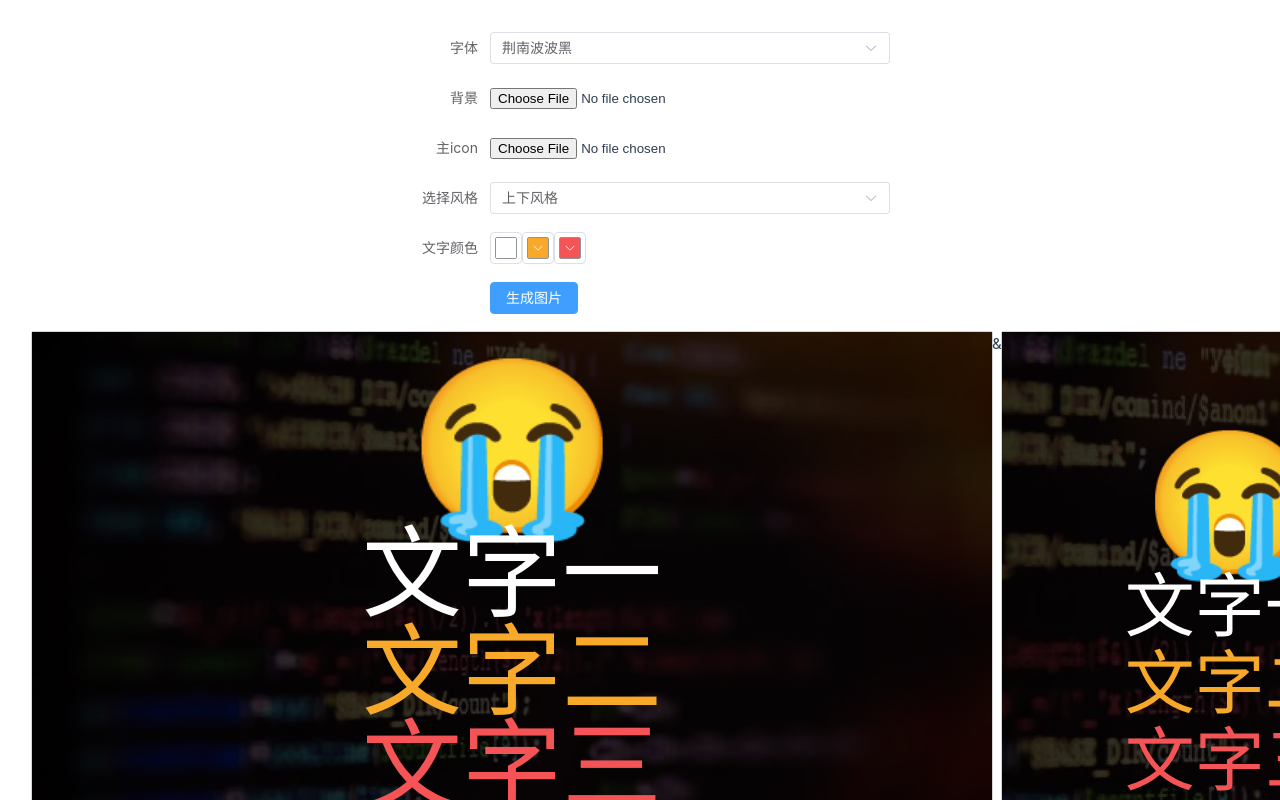
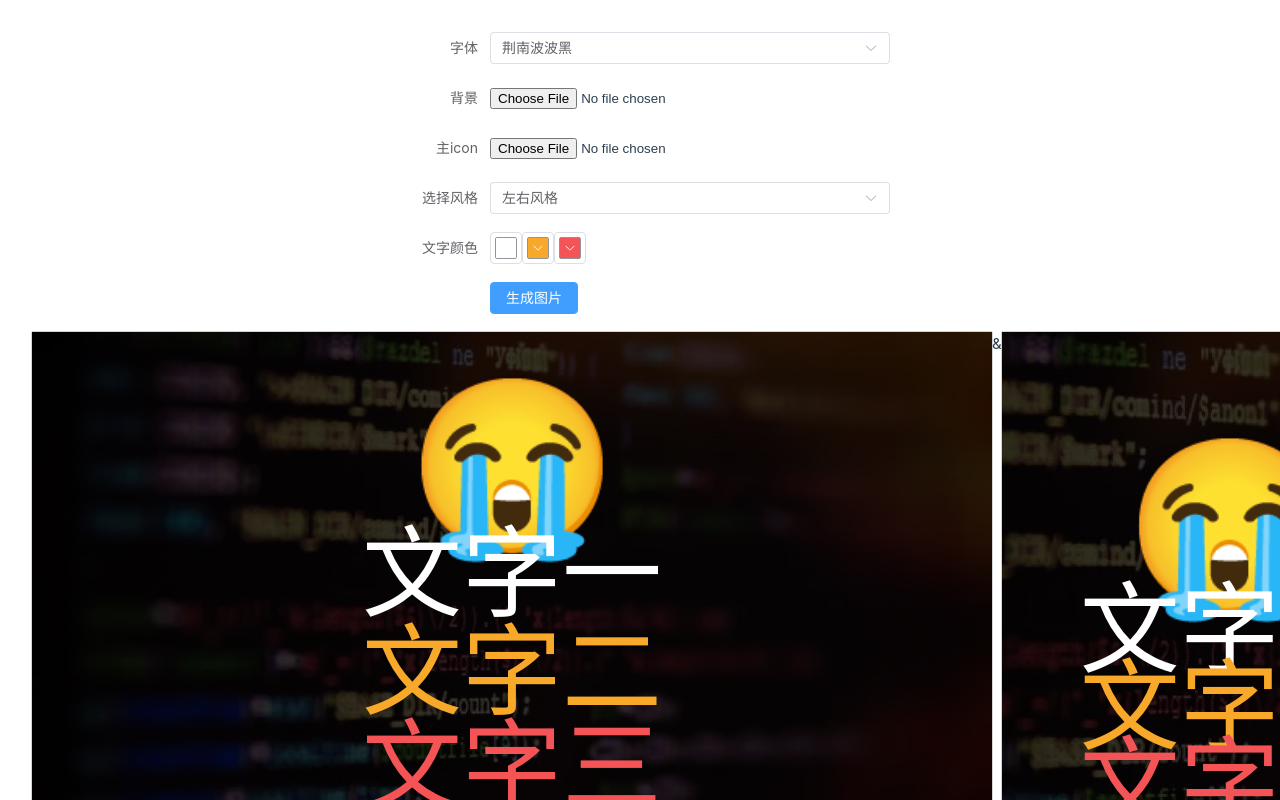
Before and after one commit to shaobeichen/cover, a Vue app: page / in a window 1280 px wide. Shown: the top 800 px of the page. Built offline with nearby package versions, Linux system fonts and the light colour scheme; a web font is replaced by a local one.

Commit message:
feat: update

```diff
--- a/components.d.ts
+++ b/components.d.ts
@@ -7,19 +7,14 @@ export {}
 /* prettier-ignore */
 declare module 'vue' {
   export interface GlobalComponents {
-    Container: typeof import('./src/components/container.vue')['default']
-    copy: typeof import('./src/components/drag-image copy.vue')['default']
     DragImage: typeof import('./src/components/drag-image.vue')['default']
     DragText: typeof import('./src/components/drag-text.vue')['default']
     ElButton: typeof import('element-plus/es')['ElButton']
     ElColorPicker: typeof import('element-plus/es')['ElColorPicker']
-    ElDivider: typeof import('element-plus/es')['ElDivider']
     ElForm: typeof import('element-plus/es')['ElForm']
     ElFormItem: typeof import('element-plus/es')['ElFormItem']
-    ElInput: typeof import('element-plus/es')['ElInput']
     ElOption: typeof import('element-plus/es')['ElOption']
     ElSelect: typeof import('element-plus/es')['ElSelect']
-    Home: typeof import('./src/components/home.vue')['default']
     ImageContainer: typeof import('./src/components/image-container.vue')['default']
     RouterLink: typeof import('vue-router')['RouterLink']
     RouterView: typeof import('vue-router')['RouterView']
--- a/src/components/drag-image.vue
+++ b/src/components/drag-image.vue
@@ -1,27 +1,23 @@
 <script setup>
-import { ref } from 'vue'
-
 const props = defineProps({
   src: {
     type: String,
     default: ''
-  },
-  initxy: {
-    type: Object,
-    default: () => ({ x: 0, y: 0 })
   }
 })
-
-let y = ref(props.initxy?.y)
-let x = ref(props.initxy?.x || '-50%')
 </script>
 
 <template>
   <img
     v-if="src"
     ref="el"
-    style="position: absolute; font-size: 100px; left: 50%; user-select: none; user-drag: none"
-    :style="{ transform: `translate3d(${x}, ${y}px, 0)` }"
+    style="
+      position: absolute;
+      user-select: none;
+      white-space: nowrap;
+      user-drag: none;
+      object-fit: cover;
+    "
     :src="src"
   />
 </template>
--- a/src/components/drag-text.vue
+++ b/src/components/drag-text.vue
@@ -1,26 +1,16 @@
 <script setup>
-import { ref } from 'vue'
-
 const props = defineProps({
   text: {
     type: String,
     default: '文字Text'
-  },
-  initxy: {
-    type: Object,
-    default: () => ({ x: '-50%', y: 0 })
   }
 })
-
-let y = ref(props.initxy?.y)
-let x = ref(props.initxy?.x || '-50%')
 </script>
 
 <template>
   <div
     ref="el"
-    style="position: absolute; left: 50%; user-select: none; white-space: nowrap"
-    :style="{ transform: `translate3d(${x}, ${y}px, 0)` }"
+    style="position: absolute; user-select: none; white-space: nowrap"
     contenteditable
     v-html="text"
   ></div>
--- a/src/components/image-container.vue
+++ b/src/components/image-container.vue
@@ -1,73 +1,48 @@
 <template>
   <div style="position: relative; width: 960px; height: 540px; box-shadow: 0 0 1px black">
     <drag-text
-      :text="emoji"
-      :initxy="{ y: textEmojiY }"
-      :style="{ fontSize: `${fontSize + 70}px` }"
+      v-for="(item, index) in texts"
+      :key="index"
+      :text="item.text"
+      :style="item"
+      style="transform: translate3d(-50%, 0, 0)"
     />
-    <drag-text
-      :text="text1"
-      :initxy="{ y: text1Y }"
-      :style="{ color: color1, fontSize: `${fontSize}px` }"
-    />
-    <drag-text
-      :text="text2"
-      :initxy="{ y: text2Y }"
-      :style="{ color: color2, fontSize: `${fontSize}px` }"
-    />
-    <drag-text
-      :text="text3"
-      :initxy="{ y: text3Y }"
-      :style="{ color: color3, fontSize: `${fontSize}px` }"
-    />
-    <drag-image
-      :src="icon"
-      :initxy="{ y: textEmojiY }"
-      style="width: 200px; height: 200px; object-fit: cover"
-    />
+    <drag-image :src="icon" :style="iconStyle" style="transform: translate3d(-50%, 0, 0)" />
     <img :src="background" style="width: 100%; height: 100%; object-fit: cover" />
   </div>
 </template>
 
 <script setup>
 import { computed, ref } from 'vue'
-import backgroundImage from '@/assets/images/background.jpg'
 
 const props = defineProps({
-  colors: {
-    type: Array,
-    default: () => ['#fff', '#f9a929', '#f55456']
+  info: {
+    type: Object,
+    default: () => ({})
   },
-  initxyList: {
-    type: Array,
-    default: () => [7, 164, 262, 357]
-  },
-  fontSize: {
-    type: Number,
-    default: 100
-  },
-  background: {
+  platform: {
     type: String,
-    default: ''
-  },
-  icon: {
-    type: String,
-    default: ''
+    default: 'desktop'
   }
 })
 
-const emoji = ref('😭')
-const text1 = ref('文字一')
-const text2 = ref('文字二')
-const text3 = ref('文字三')
-const color1 = computed(() => props.colors[0])
-const color2 = computed(() => props.colors[1])
-const color3 = computed(() => props.colors[2])
-
-const textEmojiY = computed(() => props.initxyList[0])
-const text1Y = computed(() => props.initxyList[1])
-const text2Y = computed(() => props.initxyList[2])
-const text3Y = computed(() => props.initxyList[3])
-const background = computed(() => props.background || backgroundImage)
-const icon = computed(() => props.icon)
+const background = computed(() => props.info?.background)
+const icon = computed(() => props.info?.icon?.src)
+const iconStyle = computed(() => {
+  return {
+    width: props.info?.icon?.width,
+    height: props.info?.icon?.height,
+    left: props.info?.icon?.left?.[props.platform],
+    top: props.info?.icon?.top?.[props.platform]
+  }
+})
+const texts = computed(() =>
+  props.info?.texts.map((item) => {
+    return {
+      ...item,
+      left: item.left?.[props.platform],
+      top: item.top?.[props.platform]
+    }
+  })
+)
 </script>
--- a/src/views/home.vue
+++ b/src/views/home.vue
@@ -41,23 +41,16 @@
   <div style="display: flex; width: fit-content; margin: 0 auto">
     <image-container
       id="imageWrapper"
-      :colors="[color1, color2, color3]"
-      :initxy-list="currentInitxyList[0]"
-      :background="background"
-      :icon="icon"
-      :style="{ fontFamily: fontSelect }"
+      :info="styleSelect"
+      platform="desktop"
       style="width: 960px; height: 540px"
     />
     &
     <image-container
       id="imageWrapper2"
-      :colors="[color1, color2, color3]"
-      :initxy-list="currentInitxyList[1]"
-      :background="background"
-      :icon="icon"
-      :fontSize="70"
+      :info="styleSelect"
+      platform="mobile"
       style="width: 456px; height: 608px"
-      :style="{ fontFamily: fontSelect }"
     />
   </div>
 </template>
@@ -65,15 +58,8 @@
 <script setup>
 import { ref, computed } from 'vue'
 import html2canvas from 'html2canvas'
+import backgroundImage from '@/assets/images/background.jpg'
 
-const color1 = ref('#fff')
-const color2 = ref('#f9a929')
-const color3 = ref('#f55456')
-
-const dataURL = ref('')
-const dataURL2 = ref('')
-const background = ref('')
-const icon = ref('')
 const fontList = ref([
   {
     label: '荆南波波黑',
@@ -97,28 +83,105 @@ const fontList = ref([
   }
 ])
 const fontSelect = ref(fontList.value[0].value)
-const styleList = ref([
+
+const color1 = ref('#fff')
+const color2 = ref('#f9a929')
+const color3 = ref('#f55456')
+
+const background = ref('')
+const icon = ref('')
+
+const styleList = computed(() => [
   {
-    value: 1,
+    value: {
+      background: background.value || backgroundImage,
+      icon: {
+        src: icon.value,
+        left: {
+          desktop: 0,
+          mobile: 0
+        },
+        top: {
+          desktop: 0,
+          mobile: 0
+        },
+        width: 180,
+        height: 180
+      },
+      texts: [
+        {
+          text: '😭',
+          left: {
+            desktop: '50%',
+            mobile: '50%'
+          },
+          top: {
+            desktop: -'20px',
+            mobile: '60px'
+          },
+          fontSize: '170px',
+          fontFamily: fontSelect.value,
+          color: ''
+        },
+        {
+          text: '文字一',
+          left: {
+            desktop: '50%',
+            mobile: '50%'
+          },
+          top: {
+            desktop: '164px',
+            mobile: '220px'
+          },
+          fontSize: '100px',
+          fontFamily: fontSelect.value,
+          color: color1.value
+        },
+        {
+          text: '文字二',
+          left: {
+            desktop: '50%',
+            mobile: '50%'
+          },
+          top: {
+            desktop: '262px',
+            mobile: '297px'
+          },
+          fontSize: '100px',
+          fontFamily: fontSelect.value,
+          color: color2.value
+        },
+        {
+          text: '文字三',
+          left: {
+            desktop: '50%',
+            mobile: '50%'
+          },
+          top: {
+            desktop: '357px',
+            mobile: '374px'
+          },
+          fontSize: '100px',
+          fontFamily: fontSelect.value,
+          color: color3.value
+        }
+      ]
+    },
     label: '上下风格'
   },
   {
-    value: 2,
+    value: {},
     label: '左右风格'
   }
 ])
 const styleSelect = ref(styleList.value[0].value)
-const initxyListMap = {
-  1: [
-    [-20, 164, 262, 357],
-    [60, 220, 297, 374]
-  ],
-  2: [
-    [0, 0, 0, 0],
-    [60, 164, 262, 357]
-  ]
+
+const updateBackground = (value) => {
+  background.value = value
 }
-const currentInitxyList = computed(() => initxyListMap[styleSelect.value || 1])
+const updateIcon = (value) => {
+  icon.value = value
+}
 
 const downloadImage = (value, name) => {
   const link = document.createElement('a')
@@ -136,8 +199,7 @@ const toImage = () => {
     allowTaint: true, //允许跨域图片
     taintTest: false //是否在渲染前测试图片
   }).then((canvas) => {
-    dataURL.value = canvas.toDataURL('image/png')
-    downloadImage(dataURL.value, '16')
+    downloadImage(canvas.toDataURL('image/png'), '16')
   })
   html2canvas(document.querySelector('#imageWrapper2'), {
     backgroundColor: null,
@@ -145,15 +207,7 @@ const toImage = () => {
     allowTaint: true, //允许跨域图片
     taintTest: false //是否在渲染前测试图片
   }).then((canvas) => {
-    dataURL2.value = canvas.toDataURL('image/png')
-    downloadImage(dataURL2.value, '9')
+    downloadImage(canvas.toDataURL('image/png'), '9')
   })
 }
-
-const updateBackground = (value) => {
-  background.value = value
-}
-const updateIcon = (value) => {
-  icon.value = value
-}
 </script>
```
